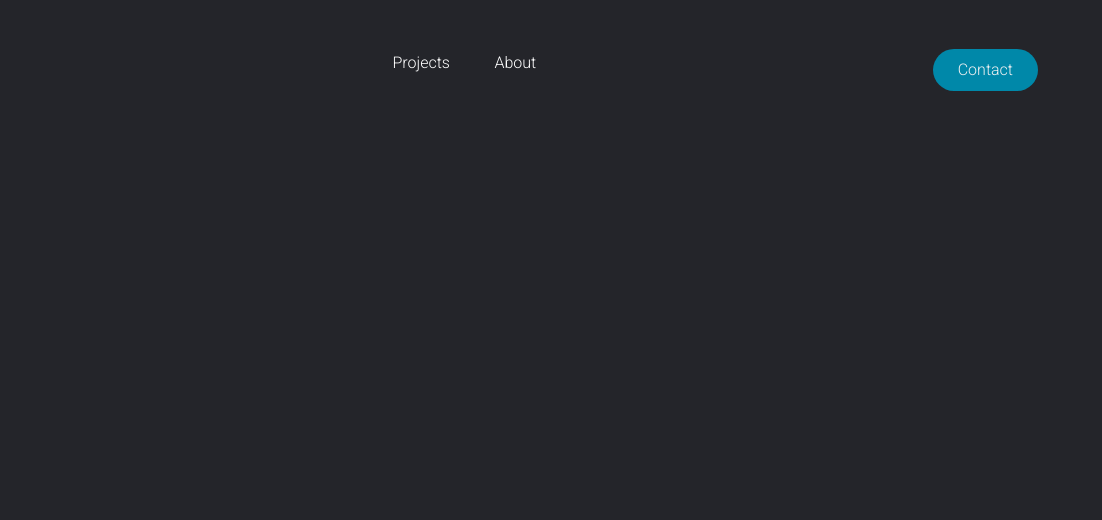
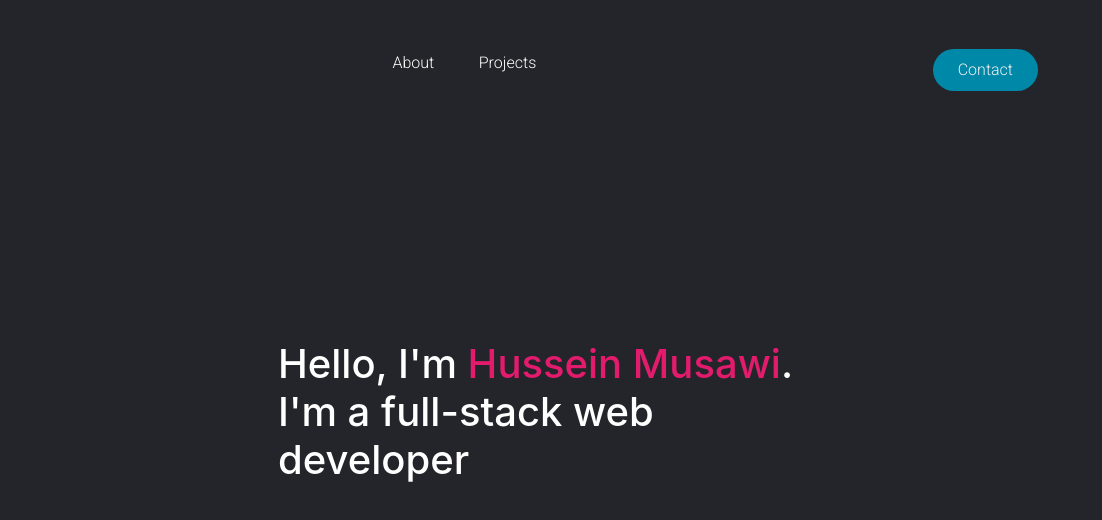
Before and after one commit to husseinmusawii/Portfolio, a plain HTML site: page index.html in a window 1280 px wide. Shown: the full height of the page, 178-1280 px from the left. Drawn offline with nearby package versions, Linux system fonts and the light colour scheme.

Commit message:
homepage update

```diff
--- a/index.html
+++ b/index.html
@@ -5,21 +5,28 @@
     <meta name="viewport" content="width=device-width, initial-scale=1.0">
     <link rel="stylesheet" href="style.css" type="text/css" media="screen" />
     <link rel="stylesheet" href="https://maxcdn.bootstrapcdn.com/bootstrap/4.0.0/css/bootstrap.min.css" integrity="sha384-Gn5384xqQ1aoWXA+058RXPxPg6fy4IWvTNh0E263XmFcJlSAwiGgFAW/dAiS6JXm" crossorigin="anonymous">
+    <link rel="stylesheet" href="https://cdnjs.cloudflare.com/ajax/libs/font-awesome/4.7.0/css/font-awesome.min.css">
     <title>Portfoilo</title>
 </head>
 <body>
     <div class="header">
-        <img class="logo" src="images/memoji.png" alt="logo">
+        <img class="logo" src="images/memoji.png" alt="Logo">
         <nav>
             <ul class="nav_links">
+                <li><a href="#">About</a></li>
                 <li><a href="#">Projects</a></li>
-                <li><a href="#">About</a></li>
             </ul>
         </nav>
         <a class="cta" href="#"><button>Contact</button></a>
     </div>
 
-    <div class="main">
+    <div class="intro">
+        <h1>Hello, I'm <span class="highlight">Hussein Musawi</span>. I'm a full-stack web developer</h1>
+    </div>
+    <div class="about">
+
+    </div>
+
 
     </div>
 </body>
--- a/style.css
+++ b/style.css
@@ -5,6 +5,14 @@
     margin: 0;
     padding: 0;
     background-color: #24252A;
+}
+@bg:#2d2d37;
+
+.header, .intro {
+    width: 100%;
+    height: 100%;
+    position: sticky;
+    top: 0;
 }
 
 li, a, button {
@@ -56,5 +64,20 @@ li, a, button {
 }
 
 button:hover {
-    background-color: rgba(0, 136, 169, 0.8);
+    background-color: rgba(0, 136, 169, 0.6);
 }
+
+.intro {
+    height: 250px;
+    width: 525px;
+    position: fixed;
+    top: 55%;
+    left: 20%;
+    margin-top: -100px;
+    margin-left: 200px;
+    color: white;
+}
+
+.highlight {
+    color: #e31b6d;
+}
```
Also changed, not shown: script.js (added), 2 other files.
